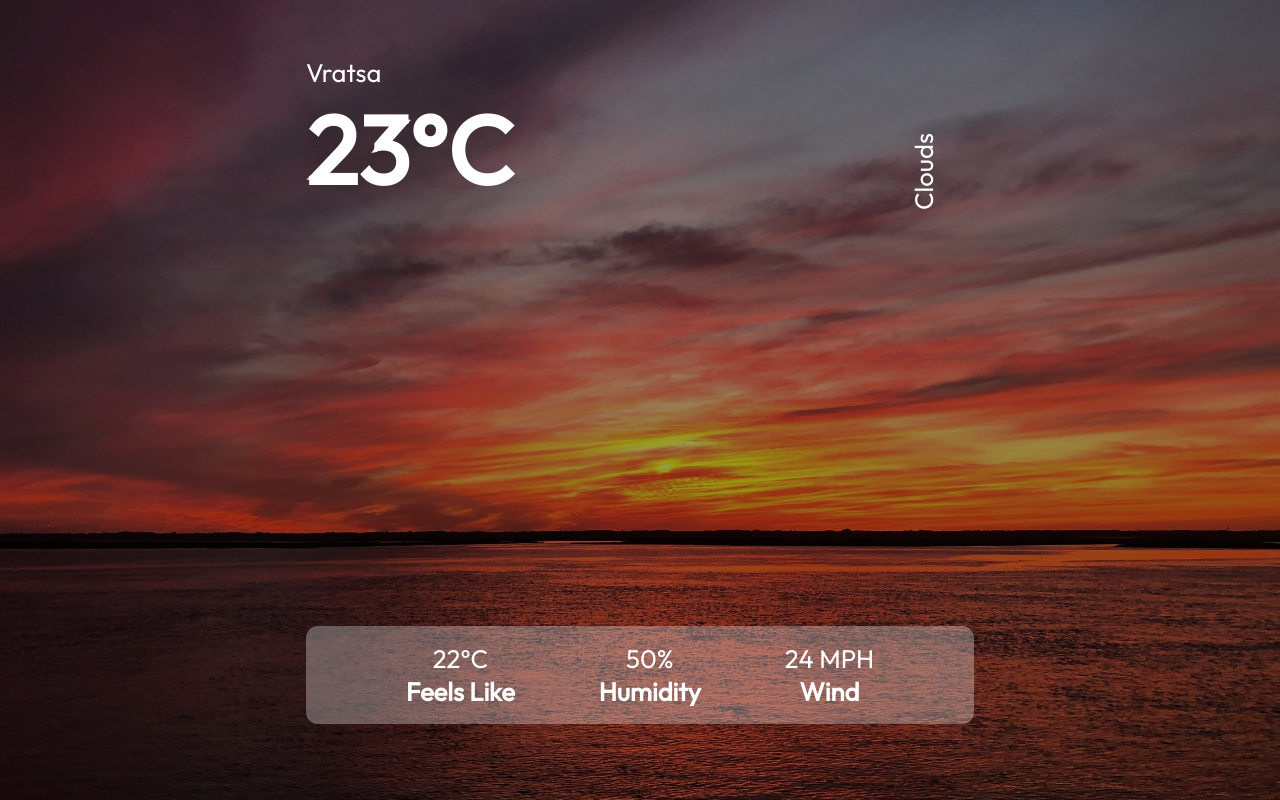
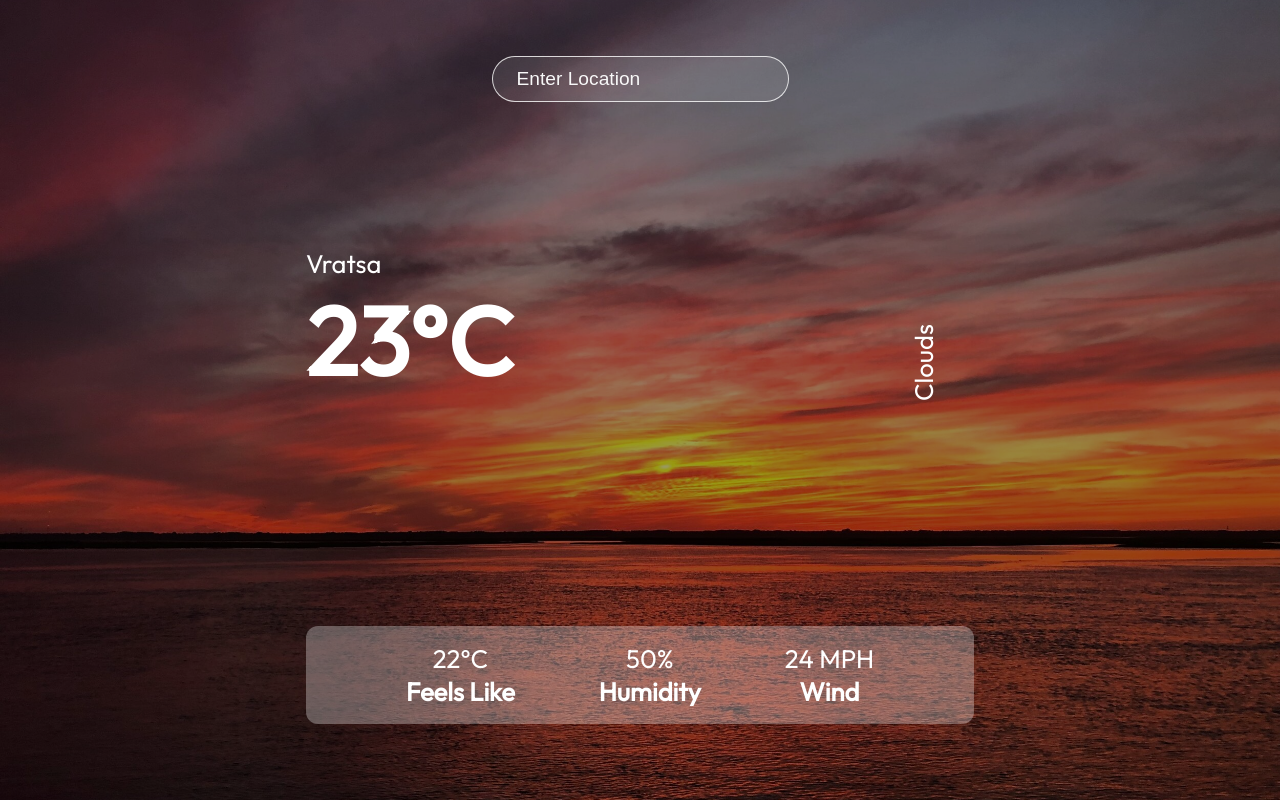
Before and after one commit to Stanislav-Yotov/weather-app, a React (Create React App) app: page / in a window 1280 px wide. Built offline with nearby package versions, Linux system fonts and the light colour scheme.

Commit message:
connected to the weather API

```diff
--- a/src/App.js
+++ b/src/App.js
@@ -7,6 +7,7 @@ function App() {
   return (
     <div className='app'>
       <div className='container'>
+      <SearchBar />
         <WeatherTop
           city={'Vratsa'}
           temp={23}
--- a/src/components/SearchBar.js
+++ b/src/components/SearchBar.js
@@ -6,6 +6,28 @@ function SearchBar(props) {
 
     const url = `https://api.openweathermap.org/data/2.5/weather?q=${location}&appid=7353222a869376e12fb1f3204590cae3`;
 
+    async function searchLocation(e) {
+        if (e.key === 'Enter') {
+            const response = await fetch(url);
+            const responseData = await response.json();
+            setData(responseData);
+            console.log(responseData);
+            setLocation('');
+        }
+    }
+
+    return (
+        <div className='search'>
+            <input
+                type='text'
+                value={location}
+                onChange={e => setLocation(e.target.value)}
+                onKeyPress={searchLocation}
+                placeholder='Enter Location'
+            />
+        </div>
+    );
+
 }
 
 export default SearchBar;
--- a/src/index.css
+++ b/src/index.css
@@ -41,6 +41,24 @@ h1 {
   z-index: -1;
 }
 
+.app .search {
+  text-align: center;
+  padding: 1rem;
+}
+
+.app input {
+  padding: .7rem 1.5rem;
+  font-size: 1.2rem;
+  border-radius: 25px;
+  border: 1px solid rgba(255, 255, 255, 0.8);
+  background: rgba(255, 255, 255, 0.1);
+  color: #f8f8f8;
+}
+
+::placeholder {
+  color: #f8f8f8;
+}
+
 .container {
   max-width: 700px;
   height: 700px;
@@ -56,6 +74,7 @@ h1 {
 .app .top {
   width: 100%;
   margin: 1rem auto;
+  margin-bottom: 4rem;
 }
 
 .app .description {
@@ -71,6 +90,7 @@ h1 {
   text-align: center;
   width: 100%;
   margin: 1rem auto;
+
   padding: 1rem;
   border-radius: 12px;
   background-color: rgba(255, 255, 255, 0.3);
```
